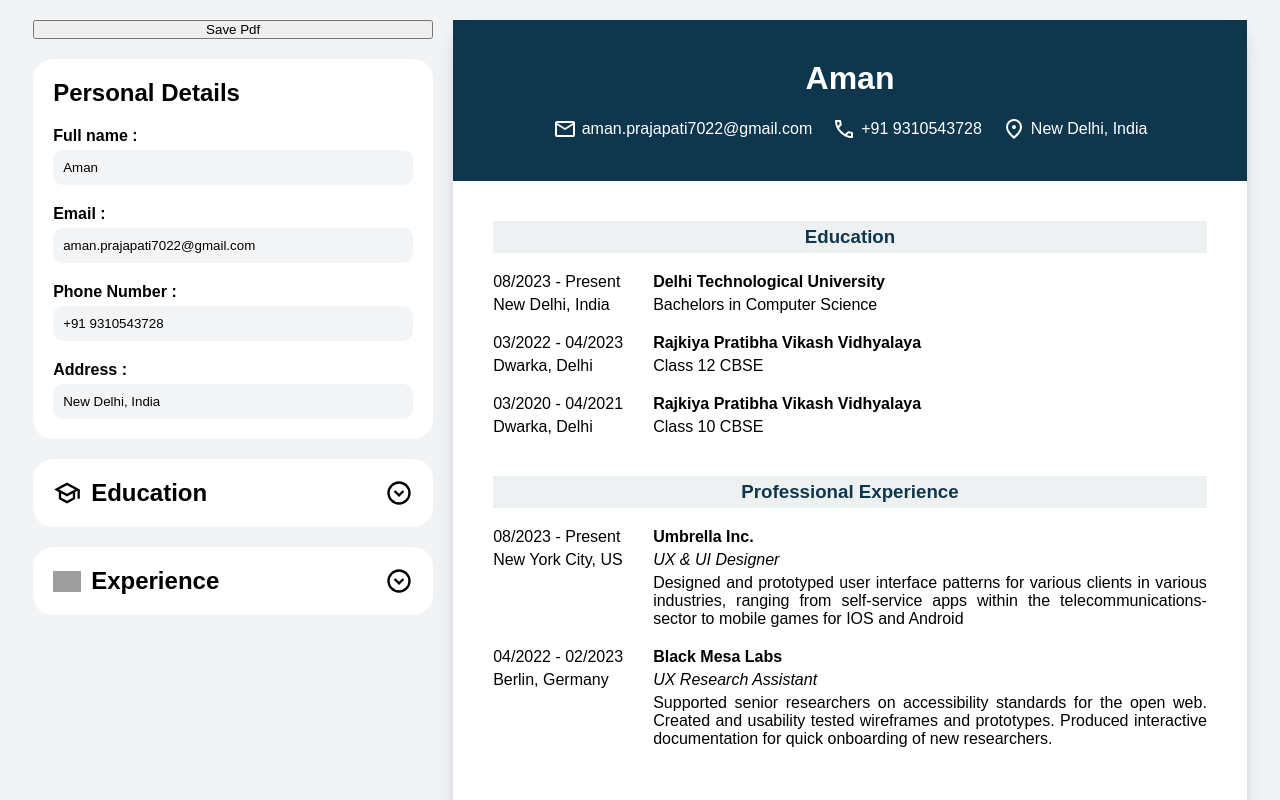
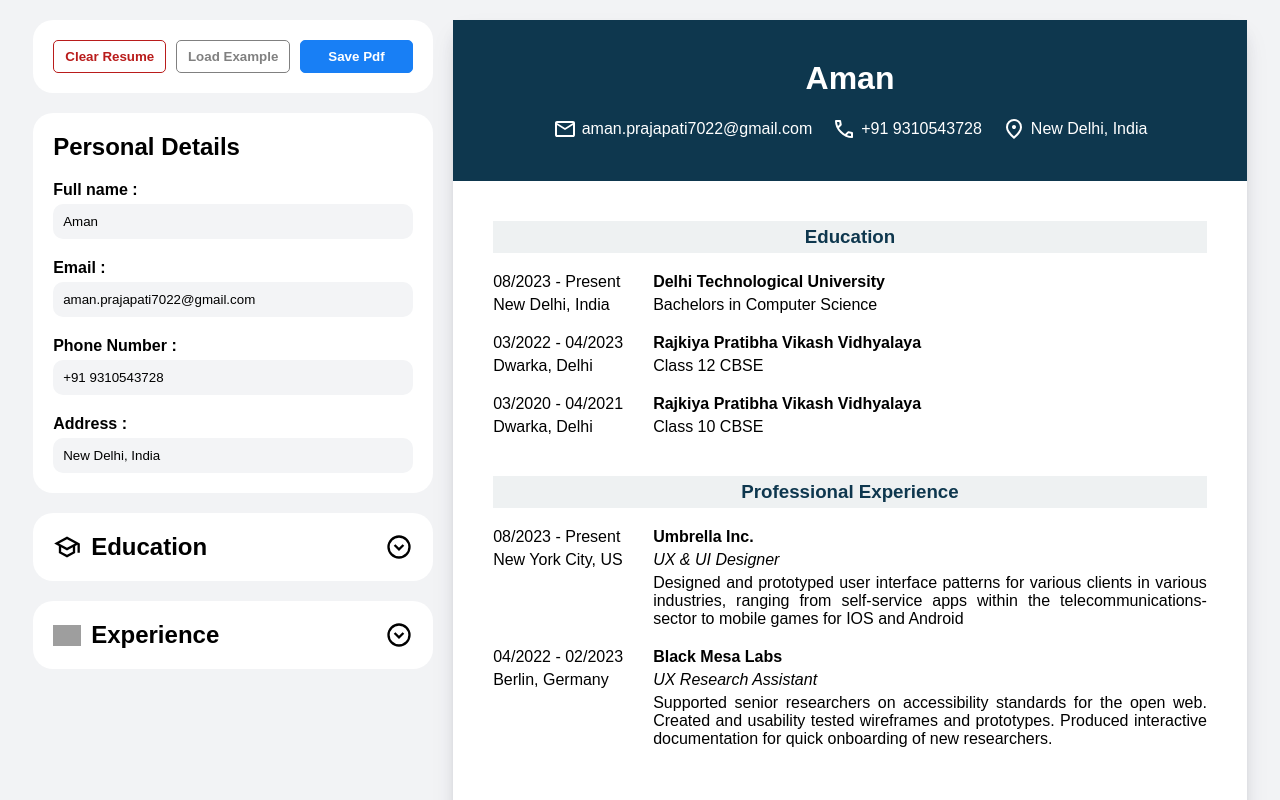
Before and after one commit to AmanPrajapati7015/cv-application, a React (Vite) app: page / in a window 1280 px wide. Shown: the top 800 px of the page. Built offline with nearby package versions, Linux system fonts and the light colour scheme; grey boxes are pictures that could not be loaded.

Commit message:
add 3 buttons

```diff
--- a/package.json
+++ b/package.json
@@ -10,7 +10,6 @@
     "preview": "vite preview"
   },
   "dependencies": {
-    "html2pdf.js": "^0.10.2",
     "react": "^18.3.1",
     "react-dom": "^18.3.1",
     "uuid": "^10.0.0"
--- a/src/App.jsx
+++ b/src/App.jsx
@@ -6,7 +6,6 @@ import Resume from './resume'
 import educationsStatic from './educations'
 import experiencesStatic from './experiences'
 
-import '/node_modules/html2pdf.js/dist/html2pdf.bundle.min.js'
 
 
 function App() {
@@ -14,17 +13,16 @@ function App() {
   const [educations,setEducations] = useState(educationsStatic);
   const [experiences,setExperiences] = useState(experiencesStatic);
 
-  function exractPdf(){
-    const resume = document.getElementById('resume');
-    console.log(html2pdf);
-    html2pdf().from(resume).save();
+  function clearResume(){
+    setDetails({name:"",email:"", phone:"", address:""});
+    setEducations([]);
+    setExperiences([]);
   }
-
 
   return (
     <div className='wrapper'>
-      <div className="sidebar">
-        <button onClick={exractPdf}>Save Pdf</button>
+      <div id='sidebar' className="sidebar">
+        <Buttons clearResume={clearResume}/>
         <PersonalDlts details={details} setDetails={setDetails}/>
         <Education educations={educations} setEducations={setEducations}/>
         <Experience experiences={experiences} setExperiences={setExperiences}/>
@@ -39,4 +37,24 @@ function App() {
   )
 }
 
+function Buttons ({clearResume}){
+  function exractPdf(){
+    window.print();
+  }
+  function reload(){
+    location.reload();
+  }
+
+  return (
+    <div className='input-section'>
+      <div className='btns'>
+        <button className='red' onClick={clearResume}>Clear Resume</button>
+        <button onClick={reload}>Load Example</button>
+        <button className='blue' onClick={exractPdf}>Save Pdf</button>
+      </div>
+
+    </div>
+  )
+}
+
 export default App
--- a/src/details.css
+++ b/src/details.css
@@ -2,7 +2,7 @@
     margin: 0;
     padding: 0;
 }
-
+/* Page Structure */
 body{
     background-color: #F2F3F5;
     padding: 20px;
@@ -40,9 +40,7 @@ section#resume{
 
 
 
-
-
-
+/* Personal Details styles */
 .input-section{
     padding: 20px;
     background-color: white;
@@ -74,3 +72,48 @@ div.feild >input, div.feild >textarea{
 div.feild >input:focus{
     box-shadow: 0 3px 15px rgba(59, 131, 246, .2);
 }
+
+
+/* input buttons Style */
+
+.input-section .btns{
+    display: flex;
+    gap: 10px;
+}
+.input-section .btns button{
+    flex: 1 0 0;
+    font-weight: 900;
+    padding: 8px 0;
+    border: 1px solid grey;
+    color: grey;
+    border-radius: 5px;
+    background: none;
+}
+
+.input-section .btns button.red{
+    color: #B91C1B;
+    border-color: #B91C1B;
+}
+.input-section .btns button.blue{
+    background-color: #187FF5;
+    color: white;
+    border-color: #187FF5;
+}
+
+
+@media print {
+    @page{
+        size: 21cm 29.7cm;;
+        margin: 0;
+    }
+    body{
+        padding: 0;
+        margin: 0;
+    }
+    #sidebar, #sidebar > * {
+        display: none;
+    }
+    .wrapper{
+        width: min-content;
+    }
+}
```
Also changed, not shown: 1 other file (tests, documents, lock files or other folders).
